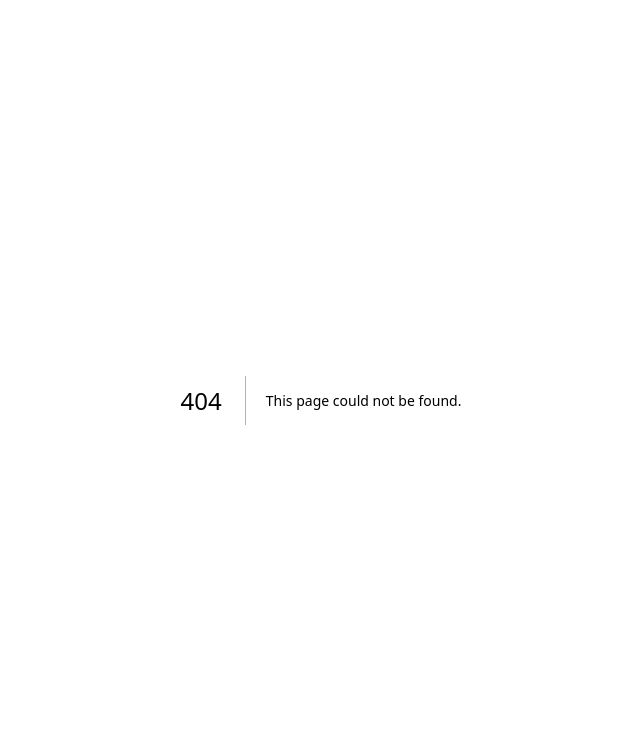
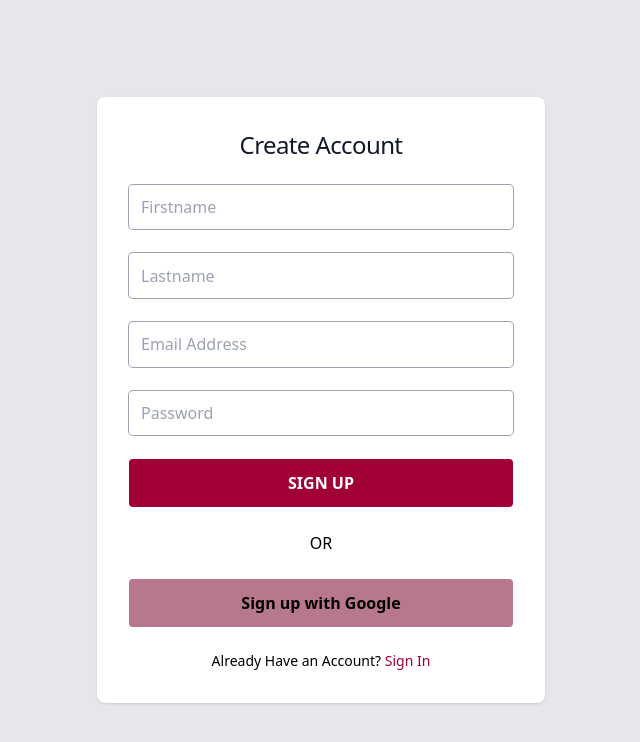
Before and after one commit to techie-sam/prime, a Next.js app: page /user/signup in a window 1280 px wide. Before the commit this address had no page. Shown: the top 742 px of the page, without its empty margins (319-959 px from the left). Built offline with nearby package versions, Linux system fonts and the light colour scheme.

Commit message:
connect to backend

```diff
--- /dev/null
+++ b/pages/api/user/signup.js
@@ -0,0 +1,17 @@
+import axios from "axios";
+export default function handler(req, res) {
+  if (req.method === 'POST') {
+    const body = req.body
+
+    axios.post('http://localhost:5000/api/user/signup', body)
+      .then(response => {
+        res.status(200).json({ message: 'Signup successful' });
+      })
+      .catch(err => {
+        console.log(err)
+        res.status(500).json({ error: 'An error occurred' });
+      });
+  } else {
+    res.status(405).json({ error: 'Method Not Allowed' });
+  }
+}
--- a/pages/users/signup.js
+++ b/pages/user/signup.js
@@ -1,10 +1,9 @@
 import { ErrorMessage, Field, Form, Formik, useFormik } from "formik"
 import Link from "next/link"
 import * as Yup from 'yup';
+import axios from "axios";
 
 const SignUp = ({ formDetails }) => {
-
-
 
   return (
     <>
@@ -19,32 +18,40 @@ const SignUp = ({ formDetails }) => {
 
               {/*=============== Signup Form ==================*/}
               <Formik
+
                 initialValues={{ firstName: '', lastName: '', email: '', password: '' }}
 
                 validationSchema={Yup.object({
                   firstName: Yup.string()
                     .max(20, 'First Name must be 20 characters or less')
-                    .required('First Name is required'),
+                    .required('First Name is required')
+                    .trim(),
                   lastName: Yup.string()
                     .max(20, 'Last Name be 20 characters or less')
-                    .required('Last Name is required'),
+                    .required('Last Name is required')
+                    .trim(),
                   email: Yup.string()
                     .email('Invalid email address')
-                    .required('Valid email address is required'),
+                    .required('Valid email address is required')
+                    .trim(),
                   password: Yup.string()
                     .min(9, 'Minimum Password of 8 characters is required ')
                     .required("This field is Required")
+                    .trim(),
                 })}
 
-                onSubmit={(values, { setSubmitting,  }) => {
-                  console.log(submitting);
-                  setTimeout(() => {
-                    alert(JSON.stringify(values, null, 2));
-                    setSubmitting(false);
-                  }, 100);
+                onSubmit={(values, { setSubmitting, }) => {
+                  axios.post('/api/user/signup', values)
+                    .then(res => {
+                      console.log(res);
+                    })
+                    .catch(error => {
+                      console.log(error);
+                    });
+                  setSubmitting(false);
                 }}
               >
-                <Form className="space-y-4 md:space-y-6" action="#">
+                <Form className="space-y-4 md:space-y-6">
                   {
                     formDetails.map(({ name, type, placeholder }) =>
                       <div key={name} className="relative mb-6 ">
```
Also changed, not shown: pages/api/fetch.js (deleted), pages/user/home.js (renamed from pages/users/home.js), pages/user/signin.js (renamed from pages/users/signin.js).
